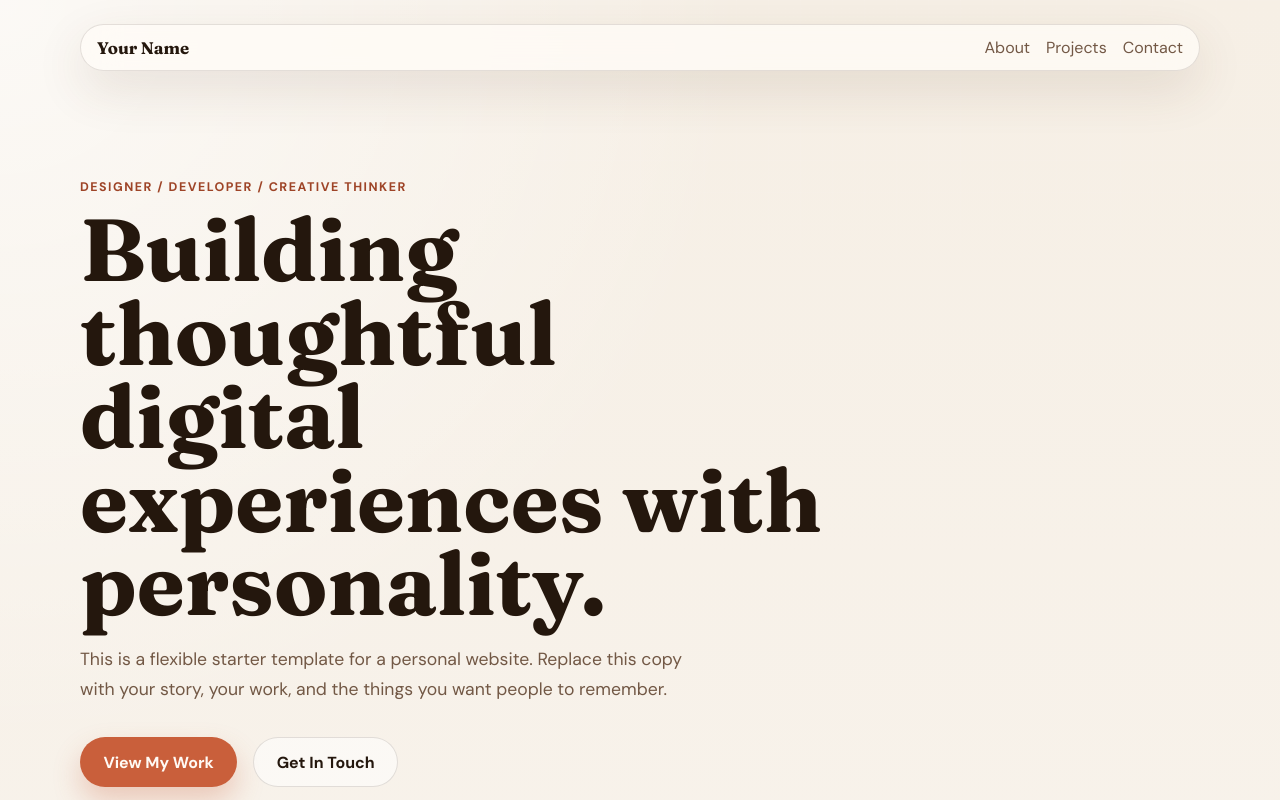
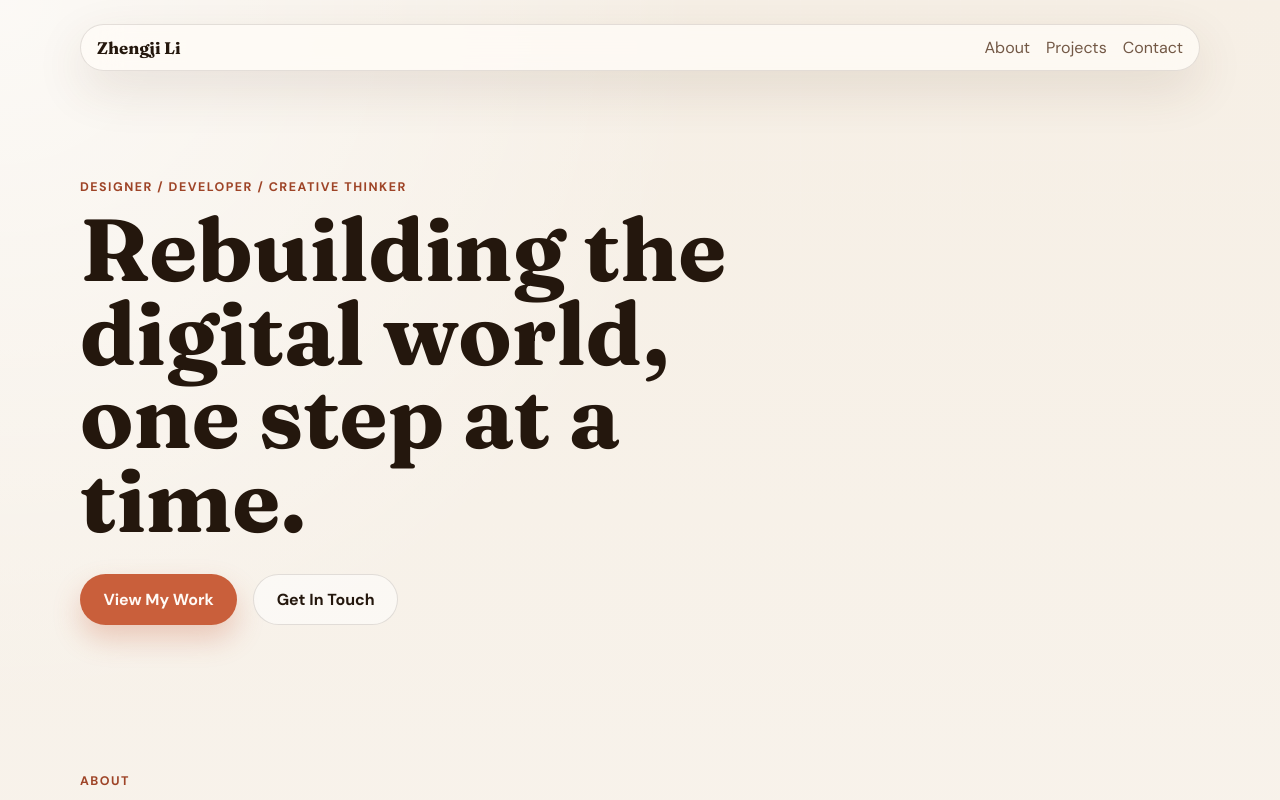
Before and after one commit to xinjiav2/xuzhu, a plain HTML site: page index.html in a window 1280 px wide. Shown: the top 800 px of the page. Drawn offline with Linux system fonts and the light colour scheme.

Commit message:
some simple update

```diff
--- a/index.html
+++ b/index.html
@@ -7,7 +7,7 @@
     name="description"
     content="A clean and modern personal website template built with HTML and CSS."
   >
-  <title>Your Name | Personal Website</title>
+  <title>Zhengji Li | About</title>
   <link rel="preconnect" href="https://fonts.googleapis.com">
   <link rel="preconnect" href="https://fonts.gstatic.com" crossorigin>
   <link
@@ -19,7 +19,7 @@
 <body>
   <header class="hero">
     <nav class="site-nav">
-      <a class="brand" href="#top">Your Name</a>
+      <a class="brand" href="#top">Zhengji Li</a>
       <div class="nav-links">
         <a href="#about">About</a>
         <a href="#projects">Projects</a>
@@ -29,10 +29,10 @@
 
     <section class="hero-content" id="top">
       <p class="eyebrow">Designer / Developer / Creative Thinker</p>
-      <h1>Building thoughtful digital experiences with personality.</h1>
+      <h1>Rebuilding the digital world, one step at a time.</h1>
       <p class="intro">
-        This is a flexible starter template for a personal website. Replace this copy
-        with your story, your work, and the things you want people to remember.
+        <!-- add intro stuff here
+        -->
       </p>
       <div class="hero-actions">
         <a class="button primary" href="#projects">View My Work</a>
@@ -119,7 +119,7 @@
           </p>
         </div>
         <div class="contact-links">
-          <a href="mailto:hello@example.com">hello@example.com</a>
+          <a href="mailto:l1xuzhu@proton.me">l1xuzhu@proton.me</a>
           <a href="#">LinkedIn</a>
           <a href="#">GitHub</a>
         </div>
```
